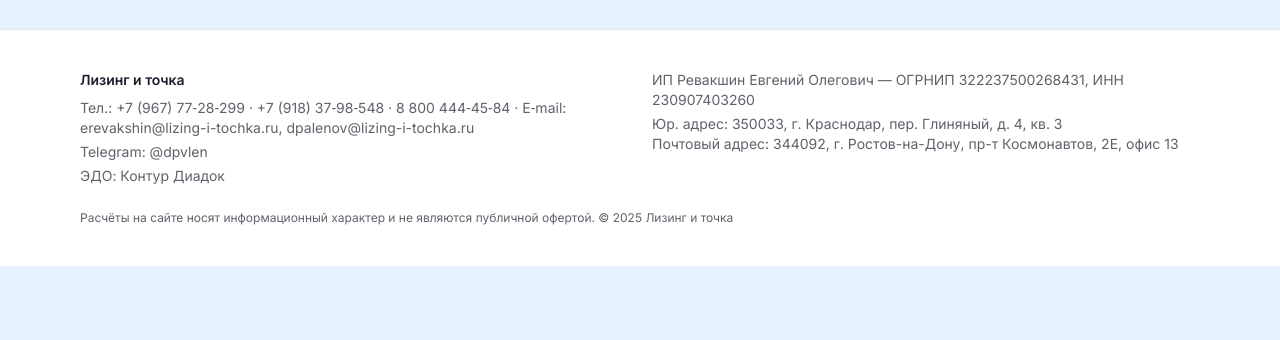
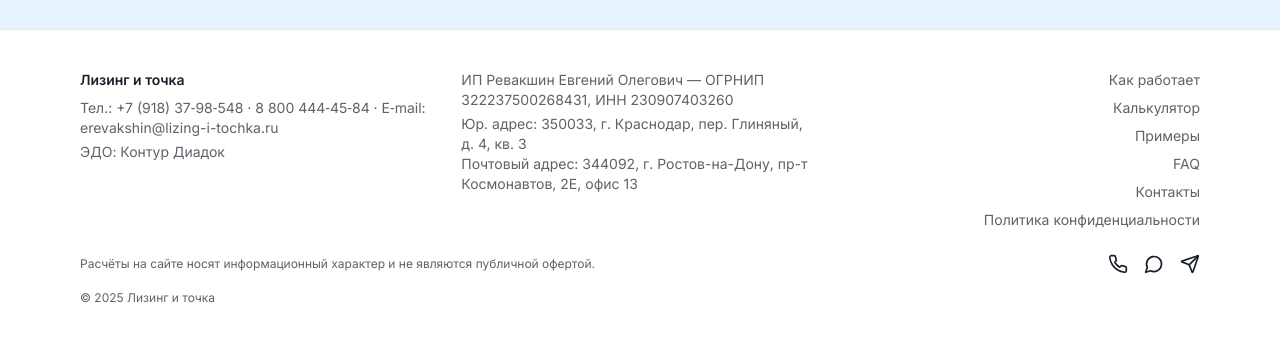
Before and after one commit to peexthree/lizing, a Next.js app: page / in a window 1280 px wide. Shown: the part 5354-5694 px from the top of the page. Before the commit the page ends 5620 px from the top, so only its background shows below. Built offline with nearby package versions, Linux system fonts and the light colour scheme.

Commit message:
╨Ю╨▒╨╜╨╛╨▓╨╕╨╗ ╨║╨╛╨┤ ╨┐╤А╨╛╨╡╨║╤В╨░

```diff
--- /dev/null
+++ b/app/privacy/page.tsx
@@ -0,0 +1,8 @@
+export default function PrivacyPage() {
+  return (
+    <main className="mx-auto max-w-6xl px-4 py-16 text-dark">
+      <h1 className="text-2xl font-semibold">Политика конфиденциальности</h1>
+      <p className="mt-4">Содержимое страницы будет добавлено позже.</p>
+    </main>
+  )
+}
--- a/components/Footer.tsx
+++ b/components/Footer.tsx
@@ -1,16 +1,13 @@
+import { Phone, MessageCircle, Send } from 'lucide-react'
+
 export default function Footer() {
   return (
     <footer className="mt-16 border-t border-gray-200 bg-white">
       <div className="mx-auto max-w-6xl px-4 py-10 text-sm text-dark/70">
-        <div className="grid gap-6 md:grid-cols-2">
+        <div className="grid gap-6 md:grid-cols-3">
           <div>
             <div className="font-semibold text-dark">Лизинг и точка</div>
-            <p className="mt-2">
-              Тел.: +7 (967) 77‑28‑299 · +7 (918) 37‑98‑548 · 8 800 444‑45‑84 · E‑mail:
-              {' '}
-              erevakshin@lizing-i-tochka.ru, dpalenov@lizing-i-tochka.ru
-            </p>
-            <p className="mt-1">Telegram: @dpvlen</p>
+            <p className="mt-2">Тел.: +7 (918) 37‑98‑548 · 8 800 444‑45‑84 · E‑mail: erevakshin@lizing-i-tochka.ru</p>
             <p className="mt-1">ЭДО: Контур Диадок</p>
           </div>
           <div>
@@ -18,11 +15,32 @@ export default function Footer() {
             <p className="mt-1">Юр. адрес: 350033, г. Краснодар, пер. Глиняный, д. 4, кв. 3</p>
             <p>Почтовый адрес: 344092, г. Ростов-на-Дону, пр-т Космонавтов, 2Е, офис 13</p>
           </div>
+          <nav className="flex flex-col gap-2 md:text-right">
+            <a href="#how" className="hover:text-accent">Как работает</a>
+            <a href="#calculator" className="hover:text-accent">Калькулятор</a>
+            <a href="#examples" className="hover:text-accent">Примеры</a>
+            <a href="#faq" className="hover:text-accent">FAQ</a>
+            <a href="#contacts" className="hover:text-accent">Контакты</a>
+            <a href="/privacy" className="hover:text-accent">Политика конфиденциальности</a>
+          </nav>
         </div>
-        <p className="mt-6 text-xs">
-          Расчёты на сайте носят информационный характер и не являются публичной офертой.
-          © {new Date().getFullYear()} Лизинг и точка
-        </p>
+        <div className="mt-6 flex flex-col gap-4 md:flex-row md:items-center md:justify-between">
+          <p className="text-xs">
+            Расчёты на сайте носят информационный характер и не являются публичной офертой.
+          </p>
+          <div className="flex items-center gap-4">
+            <a href="tel:+79677728299" aria-label="Позвонить" className="text-dark hover:text-accent">
+              <Phone className="h-5 w-5" />
+            </a>
+            <a href="https://wa.me/79677728299" aria-label="WhatsApp" className="text-dark hover:text-accent">
+              <MessageCircle className="h-5 w-5" />
+            </a>
+            <a href="https://t.me/dpvlen" aria-label="Telegram" className="text-dark hover:text-accent">
+              <Send className="h-5 w-5" />
+            </a>
+          </div>
+        </div>
+        <p className="mt-4 text-xs">© 2025 Лизинг и точка</p>
       </div>
     </footer>
   )
```
